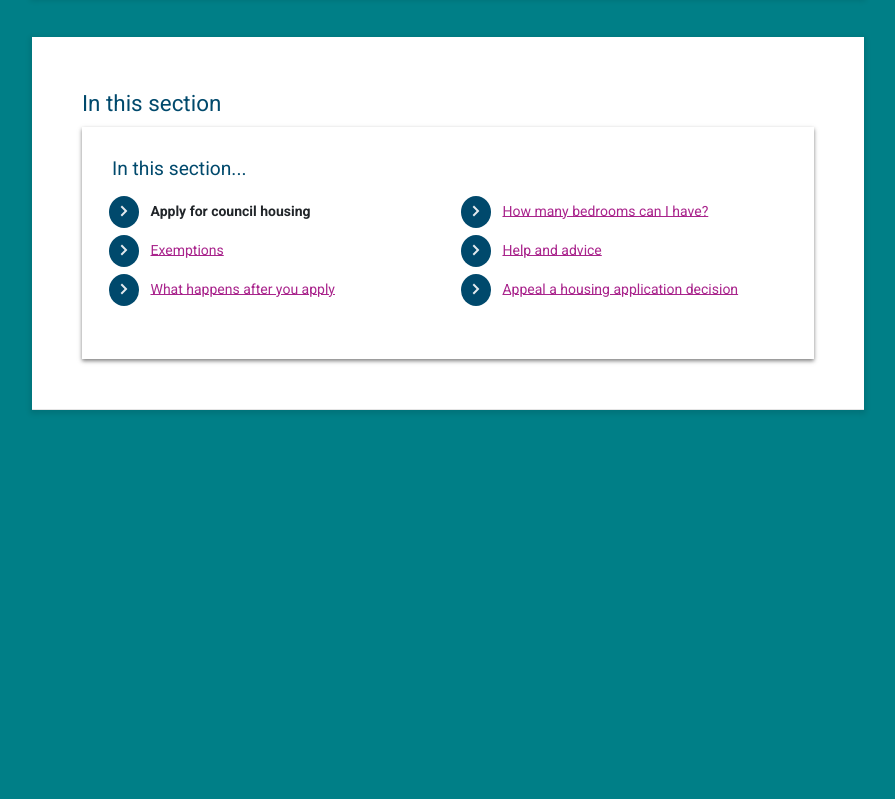
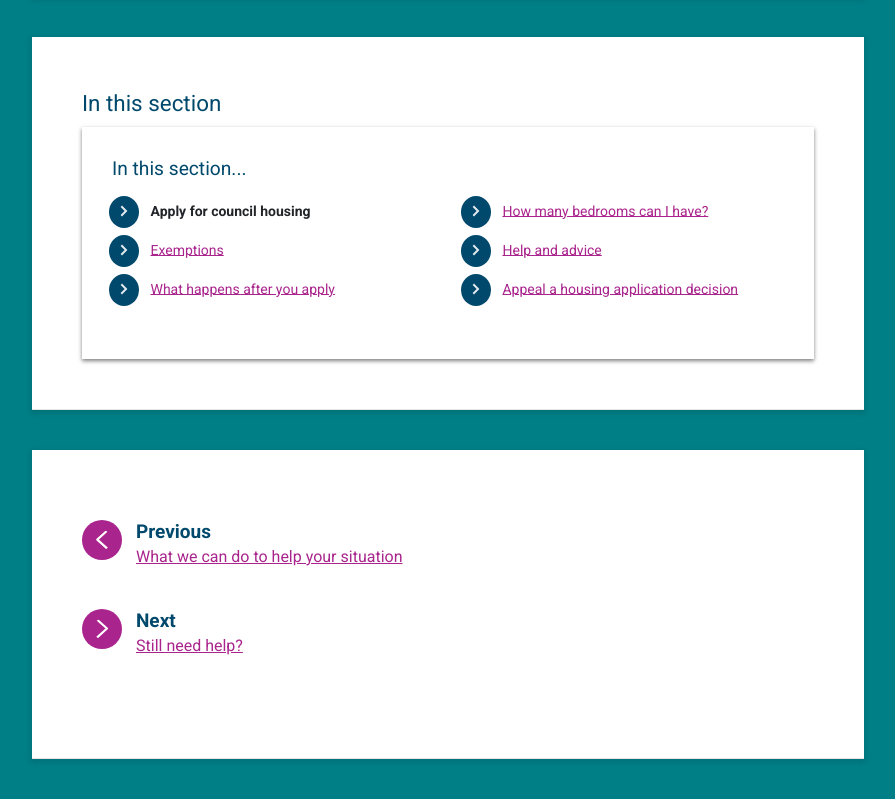
Before and after one commit to yminiawi/broxbourne-design-system, a website: page app/components.html in a window 1280 px wide. Shown: the part 9101-9900 px from the top of the page, without its empty margins (352-1247 px from the left). Before the commit the page ends 9615 px from the top, so only its background shows below. Drawn offline with nearby package versions, Linux system fonts and the light colour scheme; files that its build step writes are made by us from their sources.

Commit message:
added pagination components

```diff
--- a/app/components.html
+++ b/app/components.html
@@ -659,6 +659,33 @@ color: #253858; margin-bottom: 24px; }</code></pre>
             </div><!-- end of in-this-section class -->
           </div><!-- end of in-this-section id -->
 
+          <div id="pagination-nav" class="guide-section example">
+            <ul class="pagination-nav">
+              <li class="previous">
+                <a href="#">
+                  <span class="pagination-link-title">
+                    <img class="pagination-link-icon" src="images/previous-arrow.svg" />
+                    <span class="link-text">
+                      Previous
+                    </span>
+                  </span>
+                    <span class="link-name">What we can do to help your situation</span>
+                </a>
+              </li>
+              <li class="next">
+                <a href="#">
+                  <span class="pagination-link-title">
+                    <img class="pagination-link-icon" src="images/next-arrow.svg" />
+                    <span class="link-text">
+                      Next
+                    </span>
+                  </span>
+                  <span class="link-name">Still need help?</span>
+                </a>
+              </li>
+            </ul>
+          </div><!-- end of pagination-nav -->
+
         </div><!-- end of right -->
       </div><!-- end of row -->
 
--- a/app/styles/main.scss
+++ b/app/styles/main.scss
@@ -1496,3 +1496,47 @@ a .button-text { text-decoration: none; }
     background-color: $black;
     text-align: center;
   }
+
+//PAGINATION NAV BUTTONS
+.pagination-nav { margin: 0; padding: 0; margin-bottom: 30px; list-style: none; }
+  .pagination-nav li:before { display: none; }
+  .pagination-nav a { color: $p-colour-3; }
+  .pagination-nav a:hover { color: $p-colour-1; }
+
+  .pagination-nav .pagination-link-icon {
+    background-color: $p-colour-3;
+    border-radius: 50%;
+    width: 40px;
+    height: 40px;
+    padding: 10px;
+  }
+
+  .pagination-nav a:hover .pagination-link-icon {
+    // transition: background-color 0.15s ease-in-out;
+    background-color: $p-colour-1;
+  }
+
+  .pagination-nav .link-text { color: $p-colour-2; }
+  .pagination-nav .gem-c-pagination__link-title { display: inline; }
+  .pagination-nav a { display: block; padding: 20px 0; text-decoration: none; }
+    .pagination-nav a:hover { background-color: rgba($p-colour-1, 0.1); }
+
+  .pagination-nav .link-text {
+    font-weight: 700;
+    text-transform: none;
+    text-decoration: none;
+    font-size: 19px;
+    line-height: 1.25;
+    margin-left: 10px;
+    vertical-align: top
+  }
+
+  .pagination-nav .link-name {
+    text-decoration: underline;
+    display: block;
+    margin-left: 54px;
+    margin-top: -15px;
+  }
+
+  .pagination-nav .previous,
+  .pagination-nav .next { display: list-item; }
```
Also changed, not shown: app/images/next-arrow.svg (added), app/images/previous-arrow.svg (added).
